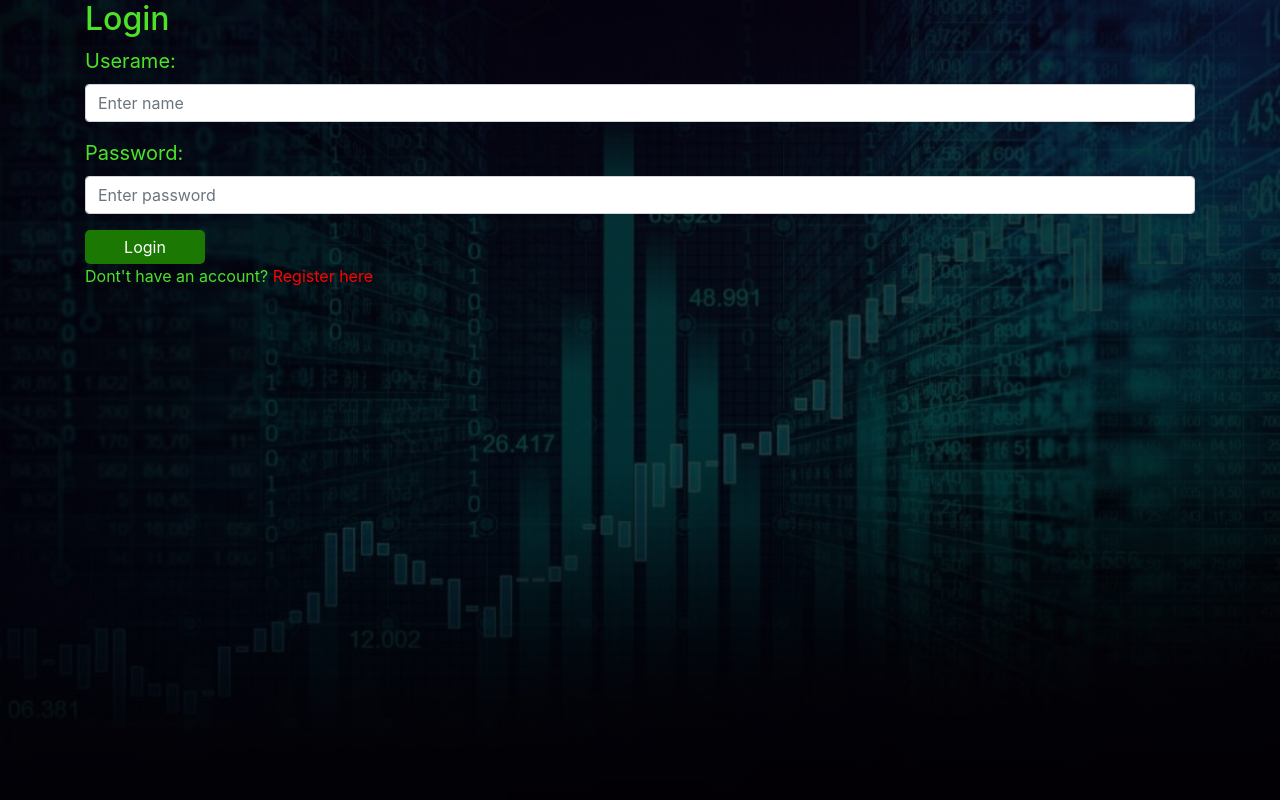
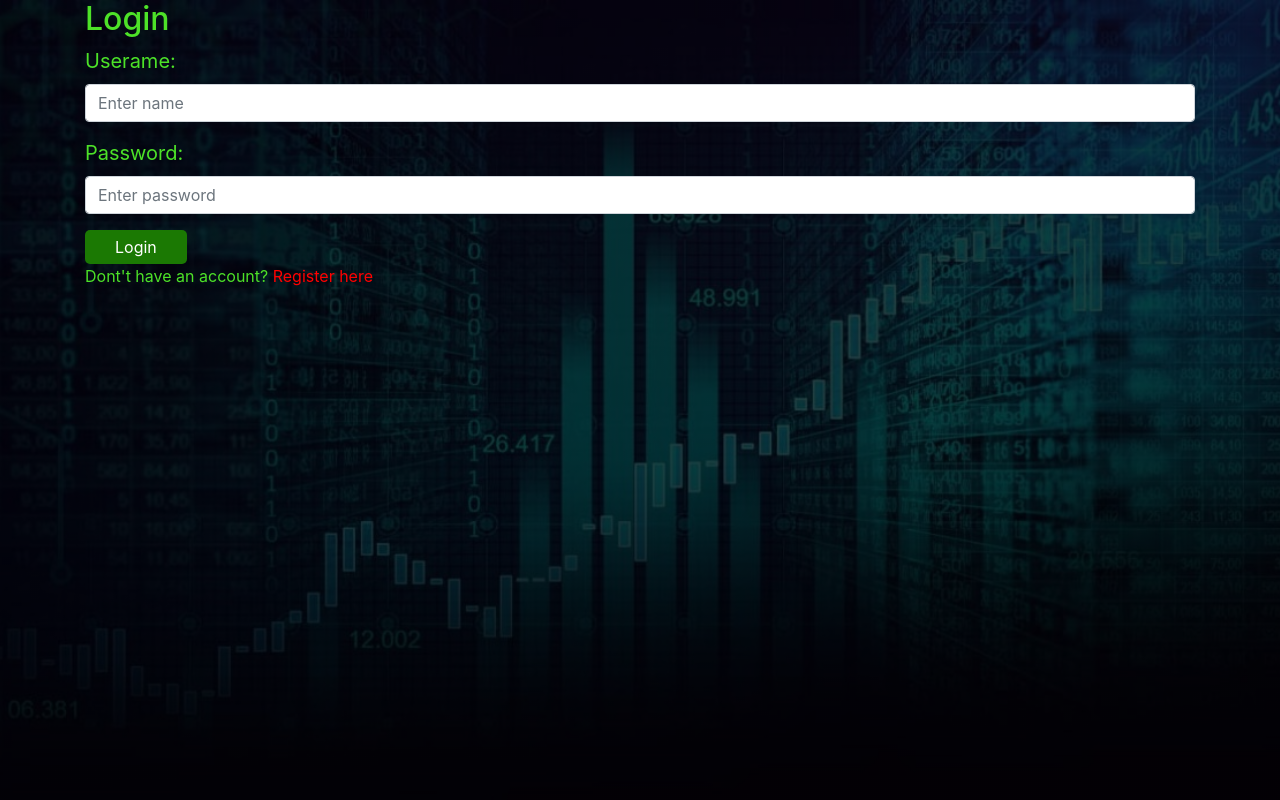
Before and after one commit to Ripunjay42/Student_performance_analyzer, a Flask app: page /login in a window 1280 px wide. Run offline with Flask 2, Linux system fonts and the light colour scheme; parts of the project's set-up code (start-up, migrations or seed data) failed here and were passed over.

Commit message:
Update login.html

```diff
--- a/templates/login.html
+++ b/templates/login.html
@@ -23,7 +23,6 @@
 	border-radius: 5px;
 	color: white;
 	background: #1b7903;
-	width:15vh;
   }
 </style>
 </head>
```
